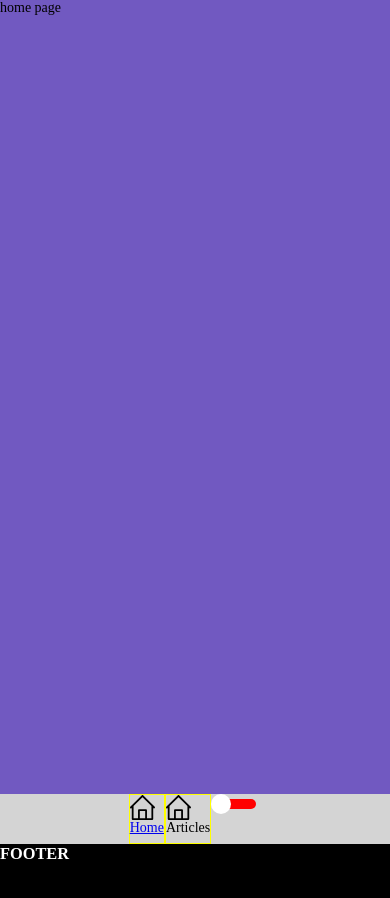
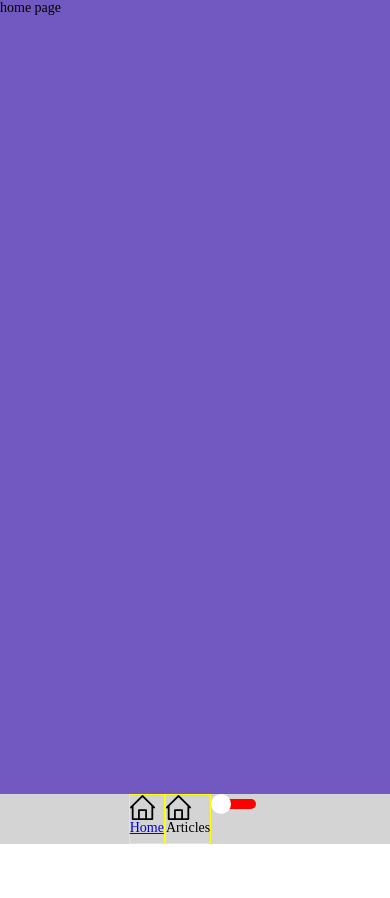
Before and after one commit to klauza/article-blog-app, a React (Create React App) app in the folder client/: page / in a window 390 px wide. Shown: the top 898 px of the page. After the commit the page ends 844 px from the top, so only its background shows below. Built offline with nearby package versions, Linux system fonts and the light colour scheme.

Commit message:
edit global styles and device media queries

```diff
--- a/client/src/styles/device.js
+++ b/client/src/styles/device.js
@@ -8,12 +8,12 @@
 
 const size = {
   mobileS: "320px",
-  mobileM: "375px",
-  mobileL: "425px",
+  mobileM: "440px",
+  mobileL: "600px",
   tablet: "768px",
-  laptop: "1024px",
-  laptopL: "1440px",
-  desktop: "2560px"
+  laptop: "998px",
+  laptopL: "1280px",
+  desktop: "1440px"
 };
 
 export const device = {
@@ -23,6 +23,5 @@ export const device = {
   tablet: `(min-width: ${size.tablet})`,
   laptop: `(min-width: ${size.laptop})`,
   laptopL: `(min-width: ${size.laptopL})`,
-  desktop: `(min-width: ${size.desktop})`,
-  desktopL: `(min-width: ${size.desktop})`
+  desktop: `(min-width: ${size.desktop})`
 };
--- a/client/src/styles/global.js
+++ b/client/src/styles/global.js
@@ -13,17 +13,26 @@ export default createGlobalStyle`
     color: ${props => props.theme.colors.text};
     font-family: Verdana sans-serif;
   }
+  body, html, #root{
+    width: 100%; height: 100%;
+    overflow-x: hidden;
+  }
 
-  .container{
+
+
+  .views-container{
     margin: 0 auto;
-
+    width: 100%;
+    position: relative;
+    left: 0px;
+    @media ${props => props.theme.device.tablet} {
+      padding: 0px;
+    }
     @media ${props => props.theme.device.laptop} {
-      max-width: 800px;
+      left: 100px;
+      transform: translate(-50px);
     }
 
-    @media ${props => props.theme.device.laptopL} {
-      max-width: 1400px;
-    }
   }
 
 `;
```
